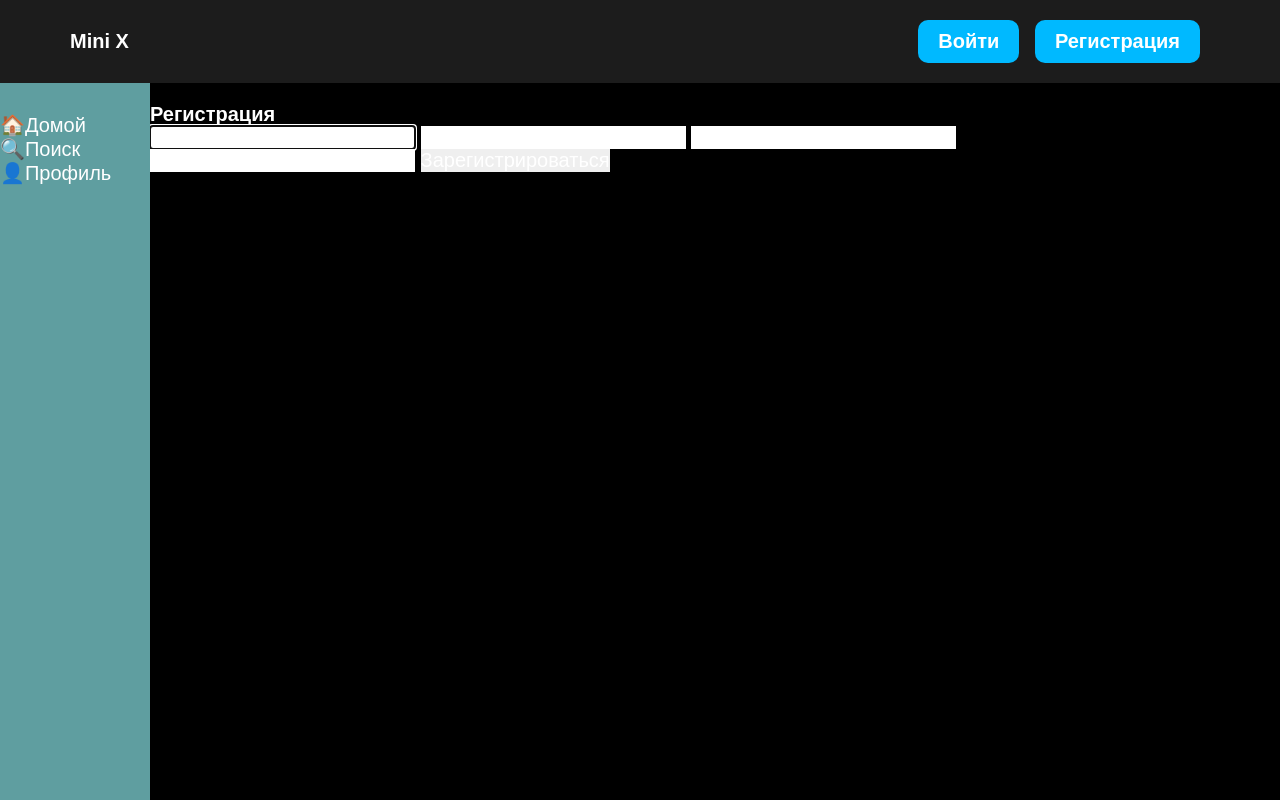
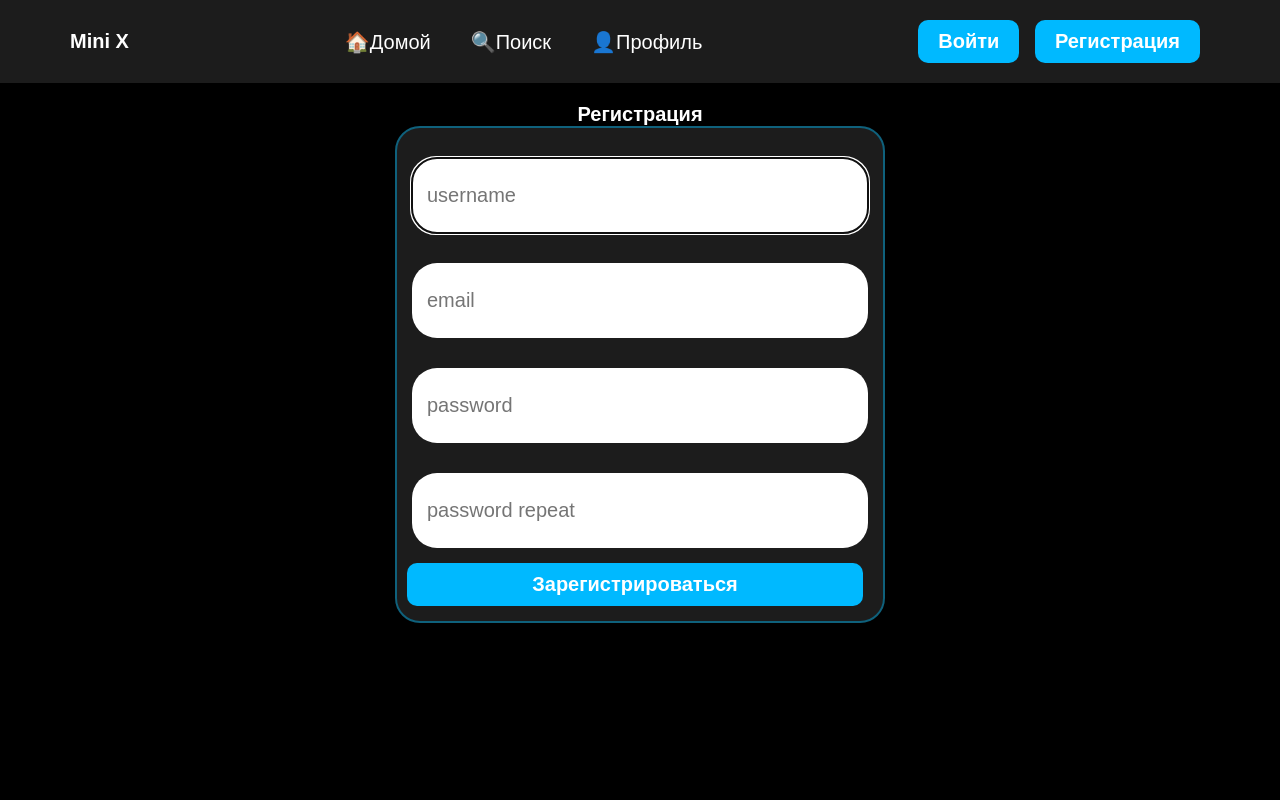
Before and after one commit to Helvitiss/DjangoMiniTwitter, a Django app: page /users/register/ in a window 1280 px wide. Run offline with Django 5.2, Linux system fonts and the light colour scheme; some libraries are stand-ins or nearby versions.

Commit message:
Дописал html, css. Реализовал поиск

```diff
--- a/pet_project/mainapp/forms.py
+++ b/pet_project/mainapp/forms.py
@@ -14,3 +14,7 @@ class CommentForm(forms.ModelForm):
     class Meta:
         model = Comment
         fields = ["content"]
+
+
+class SearchForm(forms.Form):
+    query = forms.CharField(label="Поиск", max_length=255)
--- a/pet_project/mainapp/static/mainapp/css/main.css
+++ b/pet_project/mainapp/static/mainapp/css/main.css
@@ -34,6 +34,15 @@ header {
     z-index: 2;
 }
 
+.nav-bar{
+    display: flex;
+    justify-content: space-between;
+    align-items: center;
+}
+
+.nav-bar li {
+    margin: 0 20px;
+}
 
 .reg_btn {
     color: white;
@@ -53,20 +62,10 @@ header {
     background: #19aee6;
 }
 
-/*Боковая панель*/
-aside {
-    width: 150px;
-    position: fixed;
-    left: 0;
-    height: 100%;
-    background-color: cadetblue;
-    padding-top: 30px;
-    z-index: 1;
-}
 
 /* Стили для контента */
 .container_content {
-    margin: 20px 150px ;
+    margin: 20px 150px;
     width: 100%;
 
 }
@@ -112,7 +111,7 @@ aside {
 }
 
 /* Стили для постов */
-.post  {
+.post {
     background: #1c1c1c;
     border-radius: 25px;
     margin: 20px 0px;
@@ -134,12 +133,13 @@ aside {
     border-radius: 50%;
     margin-right: 10px;
 }
+
 .post-author a {
     font-size: 25px;
     font-weight: 600;
 }
 
-.post-author  {
+.post-author {
     color: #484848;
     font-size: 25px;
     margin-left: 10px;
@@ -170,7 +170,7 @@ aside {
 /*настройка отображения профиля пользователя*/
 
 
-.profile{
+.profile {
 
     background: #1c1c1c;
     border-radius: 25px;
@@ -189,6 +189,7 @@ aside {
     justify-content: space-between;
     align-items: end;
 }
+
 .container-profile .avatar {
     width: 150px;
     height: 150px;
@@ -214,6 +215,7 @@ aside {
     .container_content {
         margin: 20px 10%;
     }
+
     .profile .h1 {
         font-size: 24px;
     }
@@ -226,7 +228,47 @@ aside {
 
 
 .form-control {
-    height: 100px;
-    color: #00b9ff;
+    height: 75px;
+    width: 100%;
+    color: #0a4154;
     border-radius: 25px;
+    padding: 15px;
+    margin: 15px 5px;
+
 }
+
+.login-form {
+    background: #1c1c1c;
+    width: 50%;
+    display: flex;
+    flex-direction: column;
+    align-items: center;
+    padding: 15px;
+    border-radius: 25px;
+    border: 2px solid #0f617c;
+}
+
+.container-login {
+    display: flex;
+    flex-direction: column;
+    justify-content: center;
+    align-items: center;
+}
+
+.form-errors {
+    border: 2px solid red;
+    border-radius: 25px;
+    padding: 15px;
+    margin-bottom: 15px ;
+}
+
+.login-form .reg_btn {
+    width: 100%;
+}
+.login-form .reg_btn:hover{
+    transform: none;
+}
+
+.mt-3 {
+    margin-top: 15px;
+}
--- a/pet_project/mainapp/templates/mainapp/base.html
+++ b/pet_project/mainapp/templates/mainapp/base.html
@@ -10,6 +10,17 @@
 <!-- Шапка -->
 <header>
     <h1>Mini X</h1>
+    <nav>
+        <ul class="nav-bar">
+            <li><a href="{% url 'home' %}">🏠Домой</a></li>
+            <li><a href="{% url 'search' %}">🔍Поиск</a></li>
+            {% if user.is_authenticated %}
+                <li><a href="{% url 'profile' user.username %}">👤Профиль</a></li>
+            {% else %}
+                <li><a href="{% url 'login' %}">👤Профиль</a></li>
+            {% endif %}
+        </ul>
+    </nav>
     <div class="auth-buttons">
         {% if not user.is_authenticated %}
             <a href="{% url 'login' %}">
@@ -29,18 +40,8 @@
 
 
 <aside class="sidebar">
-        <nav>
-            <ul>
-                <li><a href="{% url 'home' %}">🏠Домой</a></li>
-                <li>🔍Поиск</li>
-                {% if user.is_authenticated %}
-                    <li><a href="{% url 'profile' user.username %}">👤Профиль</a></li>
-                {% else %}
-                    <li><a href="{% url 'login' %}">👤Профиль</a></li>
-                {% endif %}
-            </ul>
-        </nav>
-    </aside>
+
+</aside>
 
 
 <div class="wrapper">
--- a/pet_project/mainapp/urls.py
+++ b/pet_project/mainapp/urls.py
@@ -1,9 +1,11 @@
+from django.urls import path
+
 from . import views
-from django.urls import path
 
 urlpatterns = [
     path('', views.Index.as_view(), name='home'),
     path("like/<int:post_id>/", views.toggle_like, name="toggle_like"),
-    path('comment/<int:pk>/', views.CommentView.as_view(), name='comment')
+    path('comment/<int:pk>/', views.CommentView.as_view(), name='comment'),
+    path("search/", views.search, name="search")
 
 ]
--- a/pet_project/users/forms.py
+++ b/pet_project/users/forms.py
@@ -1,10 +1,13 @@
 from django import forms
+from django.contrib.auth import get_user_model
 from django.contrib.auth.forms import UserCreationForm
 from .models import CustomUser
 
+
+User = get_user_model()
 class UserRegisterForm(UserCreationForm):
     email = forms.EmailField()
 
     class Meta:
-        model = CustomUser
+        model = User
         fields = ['username', 'email', 'password1', 'password2']
--- a/pet_project/users/templates/users/register.html
+++ b/pet_project/users/templates/users/register.html
@@ -1,14 +1,19 @@
 {% extends 'mainapp/base.html' %}
+{% load widget_tweaks %}
+
 {% block content %}
-<div class="container mt-4">
-    <h2>Регистрация</h2>
-    <form method="post">
-        {% csrf_token %}
-        {{ form.username }}
-        {{ form.email }}
-        {{ form.password1 }}
-        {{ form.password2 }}
-        <button type="submit" class="btn btn-primary">Зарегистрироваться</button>
-    </form>
-</div>
+    <div class="container-login">
+        <h2>Регистрация</h2>
+        <form class="login-form" method="post">
+            {% csrf_token %}
+            {% render_field form.username class="form-control" placeholder="username" type="text" %}
+            {% render_field form.username class="form-control" placeholder="email" type="email" %}
+            {% render_field form.username class="form-control" placeholder="password" type="password" %}
+            {% render_field form.username class="form-control" placeholder="password repeat" type="password" %}
+            {% if form.errors %}
+            <div class="form-errors">{{ form.errors }}</div>
+            {% endif %}
+            <button class="reg_btn" type="submit">Зарегистрироваться </button>
+        </form>
+    </div>
 {% endblock %}
```
Also changed, not shown: pet_project/mainapp/templates/mainapp/search_results.html (added, +53 -0 lines), pet_project/mainapp/views.py (+26 -5 lines), pet_project/users/templates/users/login.html (+7 -4 lines).
